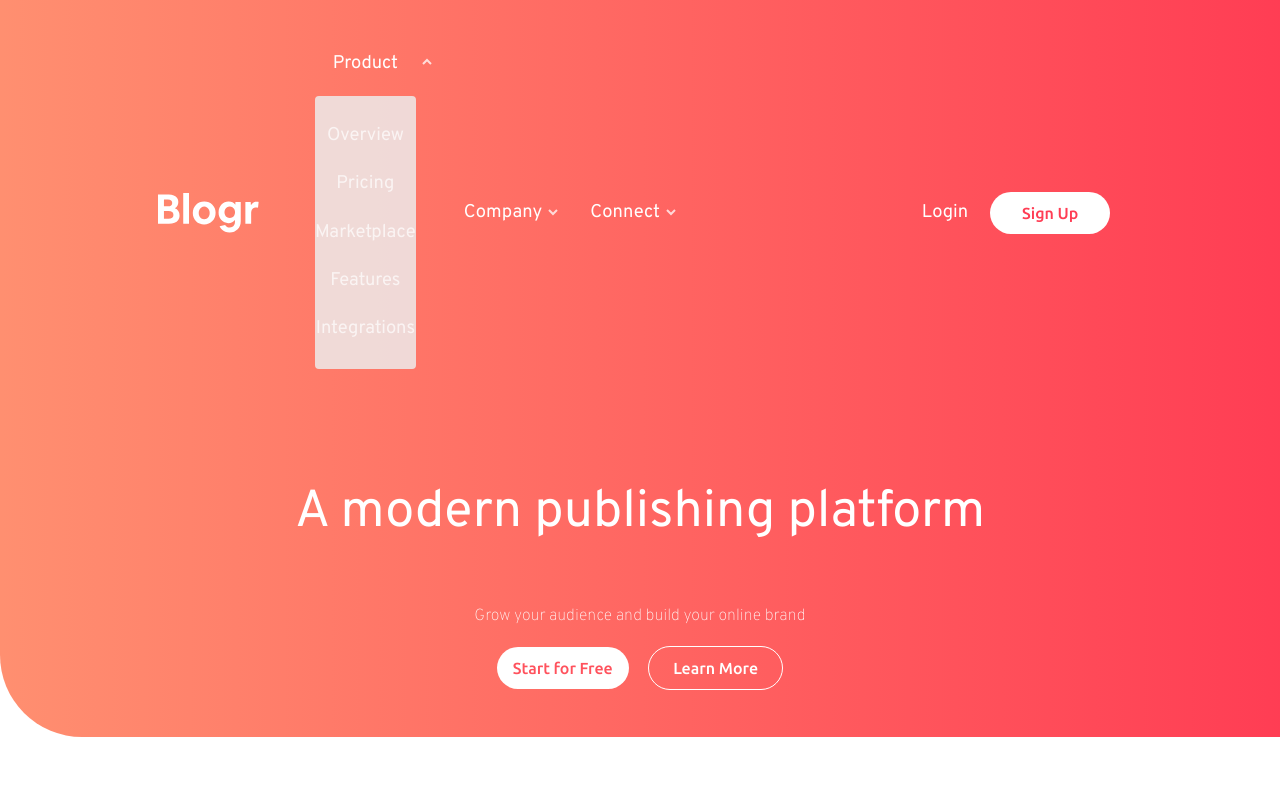
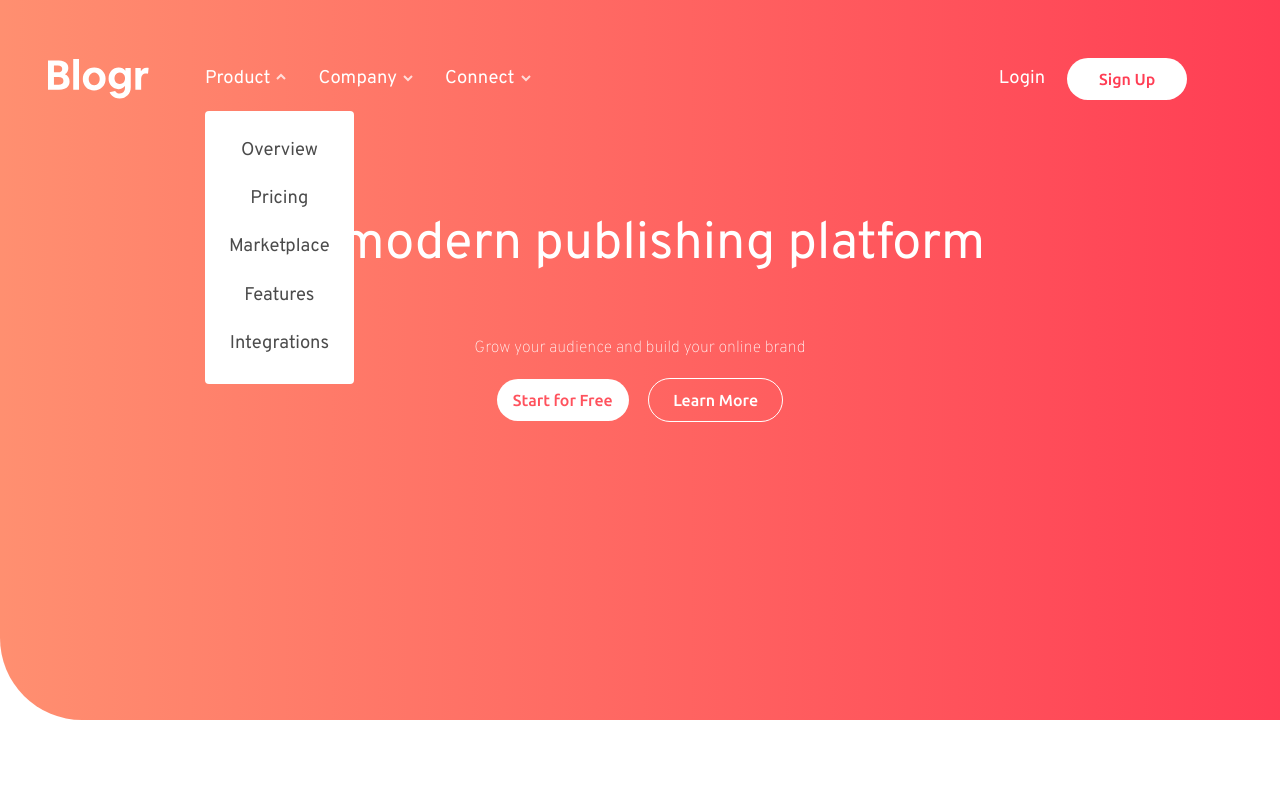
Before and after one commit to AlishaSo/blgr-landing-page-main, a plain HTML site: page index.html in a window 1280 px wide. Both pictures are taken after a click on the item "Product". Shown: the top 800 px of the page. Drawn offline with Linux system fonts and the light colour scheme.

Commit message:
Style desktop navbar and sublist.

```diff
--- a/styles.css
+++ b/styles.css
@@ -347,25 +347,35 @@ ul li {
   font-size: .75rem;
 }
 
-@media (min-width: 428px) {
+/* || Tablet Styles */
+
+@media (min-width: 428px) and (max-width: 750px) {
+
+}
+
+/* || Desktop Styles */
+
+@media (min-width: 751px) {
+  .home-top {
+    background-image: linear-gradient(90deg, var(--v-l-red), var(--l-red));
+
+    padding: 3em 3em 0;
+  }
+
   header {
     align-items: center;
     display: flex;
-    justify-items: center;
-    margin: 0 auto;
-    max-width: 60.25rem;
-    padding: 0;
+    /* justify-content: flex-end; */
+    /* margin: 0 auto; */
+    /* max-width: 60.25rem; */
+    /* padding: 0; */
   }
 
-  .logo {
-    padding-right: 2em;
+  .header-logo {
+    /* position: relative; */
+    /* padding-right: 2em; */
   }
 
-  .home-top {
-    background-image: linear-gradient(90deg, var(--v-l-red), var(--l-red));
-
-    padding: 3em 8em 0;
-  }
 
   .burger-menu {
     visibility: hidden;
@@ -374,8 +384,10 @@ ul li {
   .menu {
     box-shadow: none;
     display: flex;
+    justify-content: space-between;
+    /* padding-right: 3em; */
     position: static;
-    visibility: initial;
+    visibility: visible;
   }
 
   .nav-list-container {
@@ -399,6 +411,7 @@ ul li {
 
   .nav-item-sublist {
     margin-top: 0;
+    position: relative;
   }
 
   .nav-item-sublist::after {
@@ -413,11 +426,26 @@ ul li {
     top: .75em;
   }
 
+  .sublist.show {
+    background-color: var(--white);
+    padding: 1em 1.5em;
+    position: absolute;
+  }
+
+  .sublist a {
+    color: black;
+  }
+
+  .sublist a:hover,
+  .sublist a:focus {
+    font-weight: bold;
+  }
+
   .btn-container {
     align-items: center;
     background-color: transparent;
     display: flex;
-    margin-left: auto;
+    margin-left: 2em;
     padding: 0;
   }
 
```
